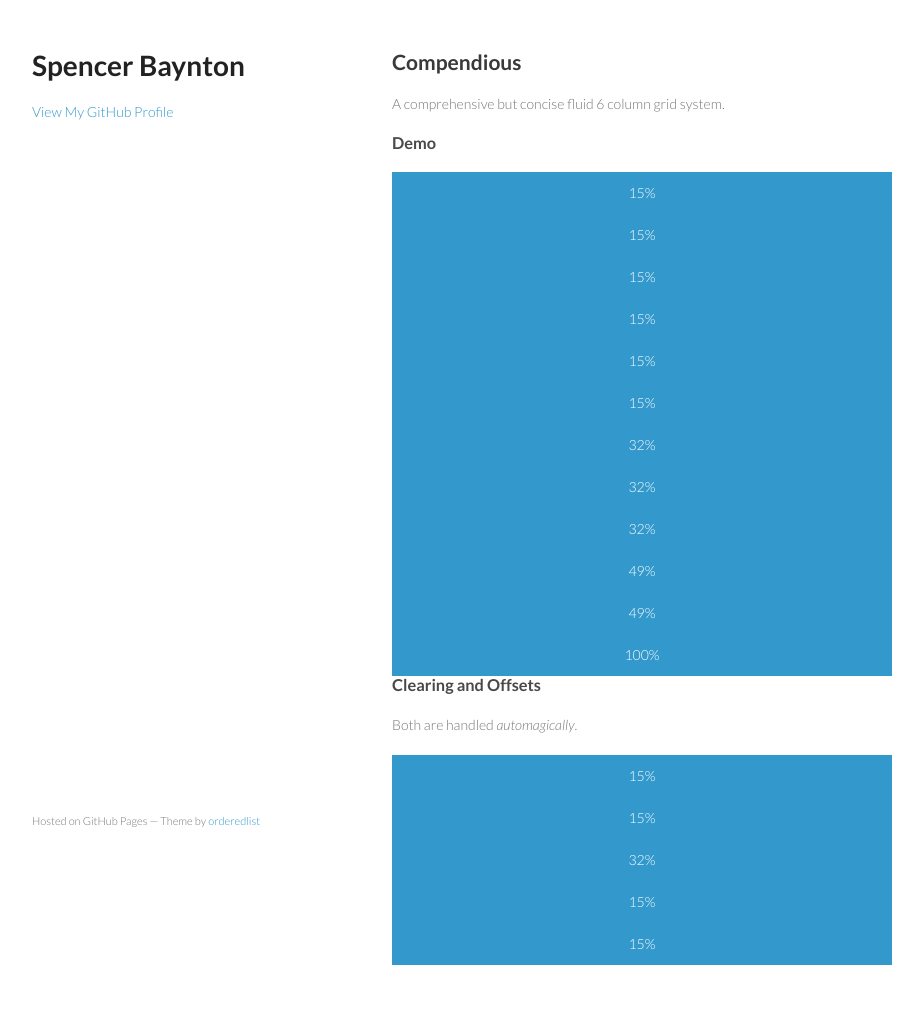
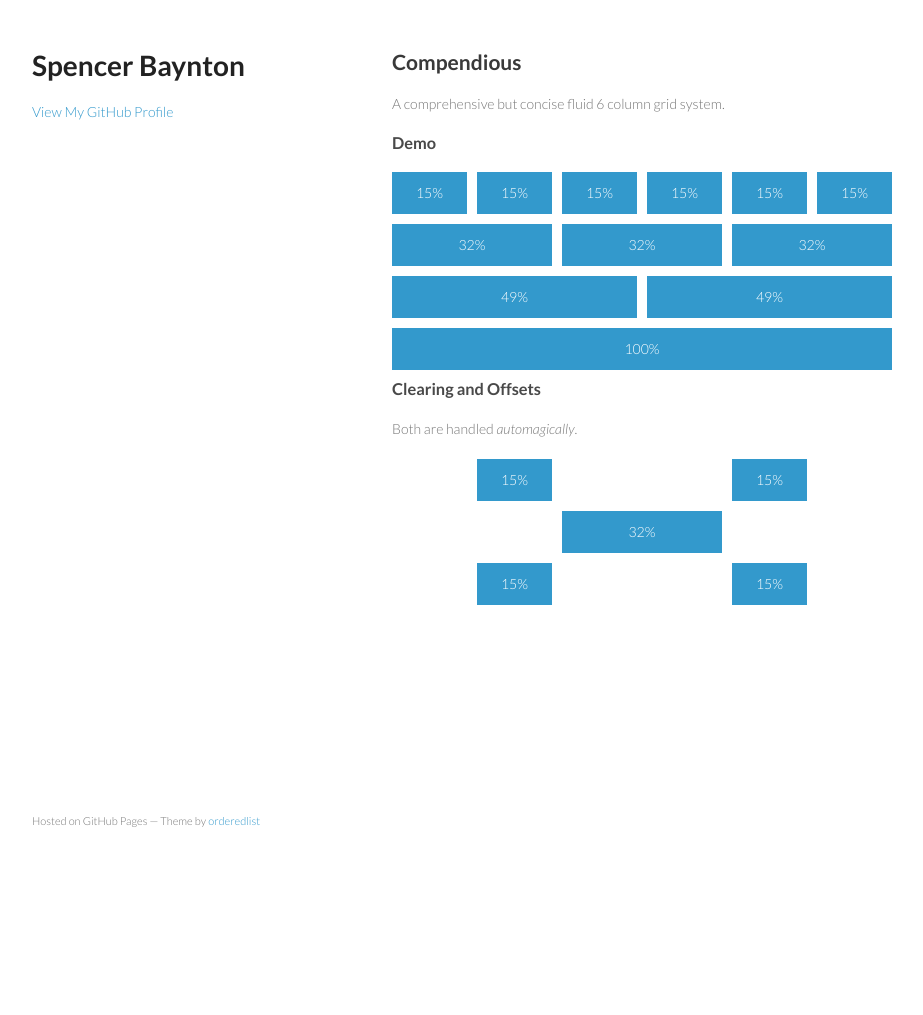
Before and after one commit to spencerbaynton/spencerbaynton.github.com, a Jekyll site: the page built from index.html, in a window 1280 px wide. Shown: the whole page, without its empty margins (178-1101 px from the left). Built offline with Jekyll 4.4.1, drawn with Linux system fonts in a browser that asks for light colours; after the commit the page ends 900 px from its top, so only the background shows below that.

Commit message:
Might need to link the stylesheet...

```diff
--- a/_layouts/default.html
+++ b/_layouts/default.html
@@ -5,6 +5,7 @@
 		<meta http-equiv="X-UA-Compatible" content="IE=edge,chrome=1">
 		<meta name="viewport" content="width=device-width">
 		<title>{{ page.title }}</title>
+		<link rel="stylesheet" href="/stylesheets/compendious.css">
 		<link rel="stylesheet" href="/stylesheets/styles.css">
 		<link rel="stylesheet" href="/stylesheets/pygment_trac.css">
 		<!--[if lt IE 9]>
```
